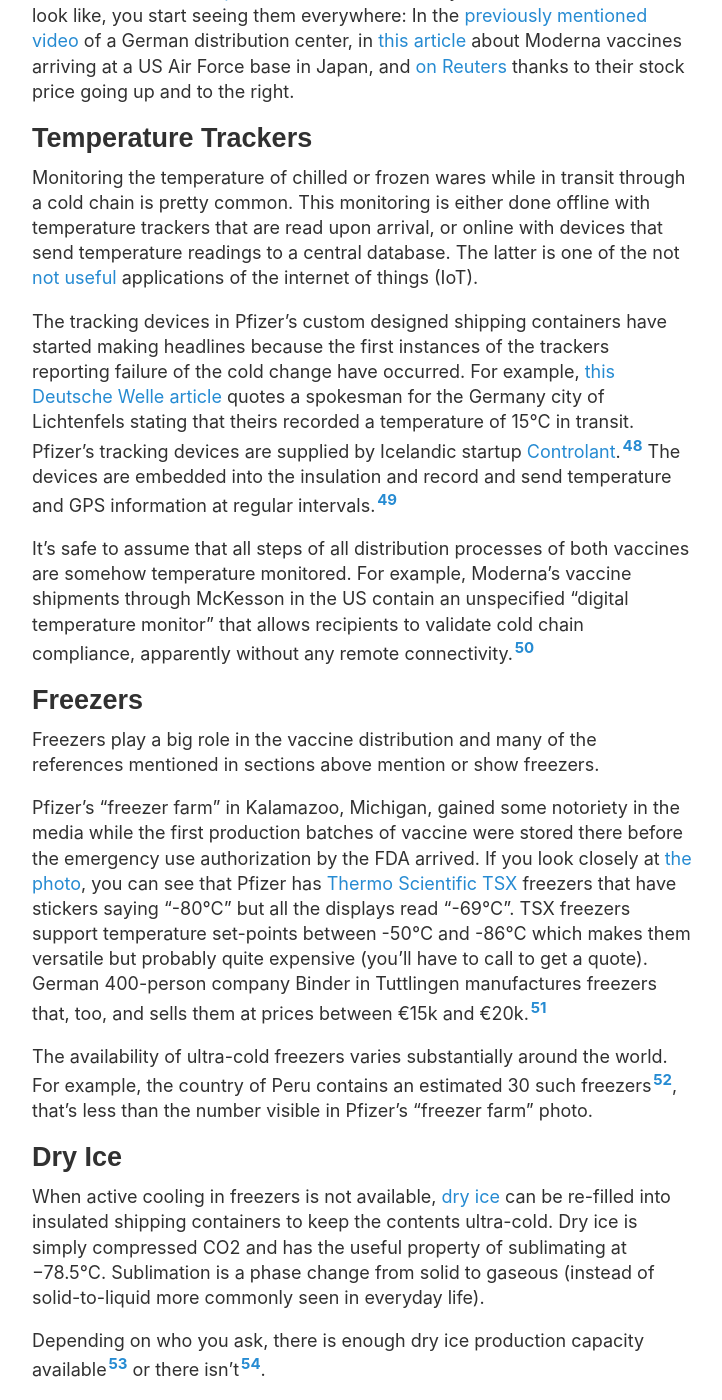
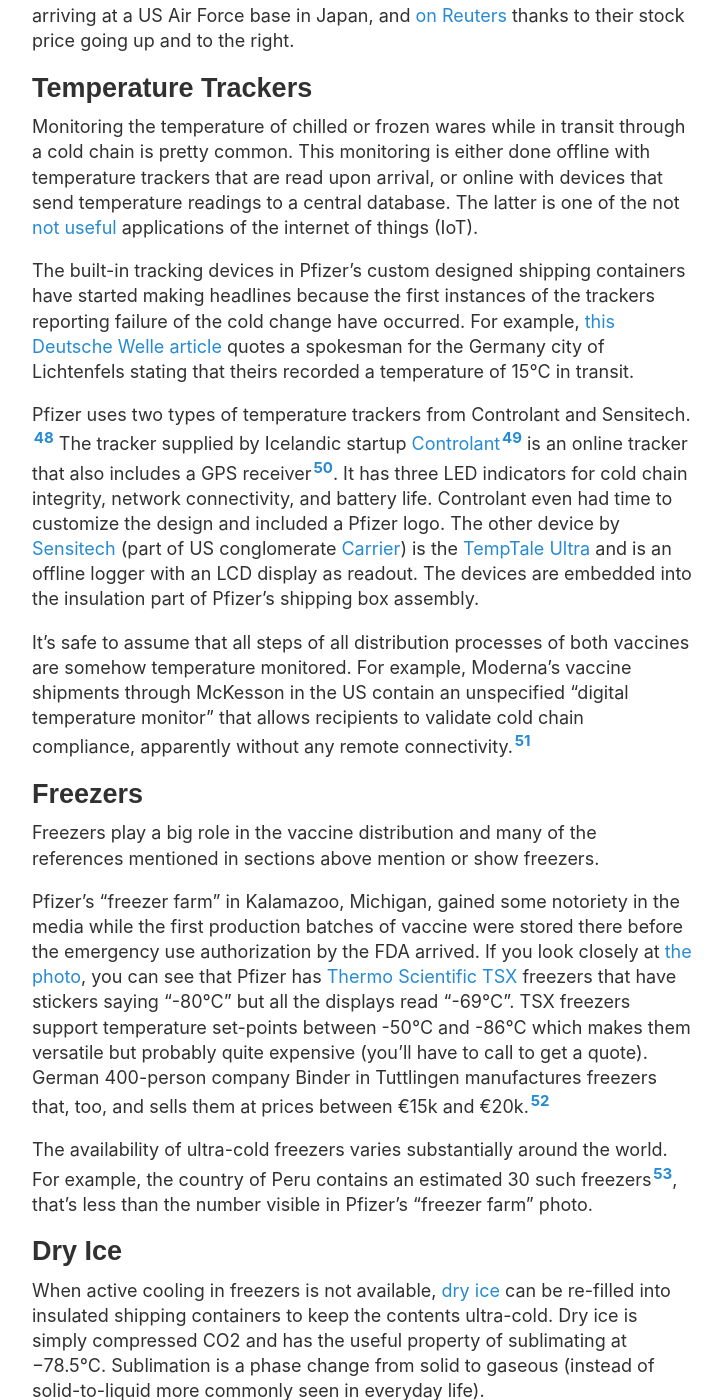
Before and after one commit to jonemo/blog.jonasneubert.com, a Jekyll site: the page built from _posts/2021-01-10-exploring-the-supply-chain-of-the-pfizer-biontech-and-moderna-covid-19-vaccines.md, in a window 1280 px wide and 1400 px high, scrolled down 16705 px. Shown: the whole window, without its empty margins (70-792 px from the left). Built offline with Jekyll 4.4.1, drawn with Linux system fonts in a browser that asks for light colours; some of the changed text lies outside the part shown.

Commit message:
[post] supply chain: Add info about Sensitech temperature tracker

```diff
--- a/_posts/2021-01-10-exploring-the-supply-chain-of-the-pfizer-biontech-and-moderna-covid-19-vaccines.md
+++ b/_posts/2021-01-10-exploring-the-supply-chain-of-the-pfizer-biontech-and-moderna-covid-19-vaccines.md
@@ -455,27 +455,29 @@
 
 Monitoring the temperature of chilled or frozen wares while in transit through a cold chain is pretty common. This monitoring is either done offline with temperature trackers that are read upon arrival, or online with devices that send temperature readings to a central database. The latter is one of the not [not useful](https://twitter.com/internetofshit) applications of the internet of things (IoT).
 
-The tracking devices in Pfizer’s custom designed shipping containers have started making headlines because the first instances of the trackers reporting failure of the cold change have occurred. For example, [this Deutsche Welle article](https://p.dw.com/p/3nGgF) quotes a spokesman for the Germany city of Lichtenfels stating that theirs recorded a temperature of 15°C in transit. Pfizer’s tracking devices are supplied by Icelandic startup [Controlant](https://controlant.com ).[^48] The devices are embedded into the insulation and record and send temperature and GPS information at regular intervals.[^49]
+The built-in tracking devices in Pfizer’s custom designed shipping containers have started making headlines because the first instances of the trackers reporting failure of the cold change have occurred. For example, [this Deutsche Welle article](https://p.dw.com/p/3nGgF) quotes a spokesman for the Germany city of Lichtenfels stating that theirs recorded a temperature of 15°C in transit.
 
-It’s safe to assume that all steps of all distribution processes of both vaccines are somehow temperature monitored. For example, Moderna’s vaccine shipments through McKesson in the US contain an unspecified “digital temperature monitor” that allows recipients to validate cold chain compliance, apparently without any remote connectivity.[^50]
+Pfizer uses two types of temperature trackers from Controlant and Sensitech.[^48] The tracker supplied by Icelandic startup [Controlant](https://controlant.com )[^49] is an online tracker that also includes a GPS receiver[^50]. It has three LED indicators for cold chain integrity, network connectivity, and battery life. Controlant even had time to customize the design and included a Pfizer logo. The other device by [Sensitech](www.sensitech.com) (part of US conglomerate [Carrier](https://www.corporate.carrier.com)) is the [TempTale Ultra](https://www.sensitech.com/en/media/TTUItra_LS_060820_Web_tcm35-80848.pdf) and is an offline logger with an LCD display as readout. The devices are embedded into the insulation part of Pfizer’s shipping box assembly.
+
+It’s safe to assume that all steps of all distribution processes of both vaccines are somehow temperature monitored. For example, Moderna’s vaccine shipments through McKesson in the US contain an unspecified “digital temperature monitor” that allows recipients to validate cold chain compliance, apparently without any remote connectivity.[^51]
 
 
 ## Freezers
 
 Freezers play a big role in the vaccine distribution and many of the references mentioned in sections above mention or show freezers.
 
-Pfizer’s “freezer farm” in Kalamazoo, Michigan, gained some notoriety in the media while the first production batches of vaccine were stored there before the emergency use authorization by the FDA arrived. If you look closely at [the photo](https://www.npr.org/sections/health-shots/2020/11/24/938591815/pfizers-coronavirus-vaccine-supply-contract-excludes-many-taxpayer-protections ), you can see that Pfizer has [Thermo Scientific TSX](https://www.thermofisher.com/us/en/home/life-science/lab-equipment/cold-storage/lab-freezers/ultra-low-temperature-freezers-minus-80/premium-tsx-ult-freezers.html) freezers that have stickers saying “-80°C” but all the displays read “-69°C”. TSX freezers support temperature set-points between -50°C and -86°C which makes them versatile but probably quite expensive (you’ll have to call to get a quote). German 400-person company Binder in Tuttlingen manufactures freezers that, too, and sells them at prices between €15k and €20k.[^51]
+Pfizer’s “freezer farm” in Kalamazoo, Michigan, gained some notoriety in the media while the first production batches of vaccine were stored there before the emergency use authorization by the FDA arrived. If you look closely at [the photo](https://www.npr.org/sections/health-shots/2020/11/24/938591815/pfizers-coronavirus-vaccine-supply-contract-excludes-many-taxpayer-protections ), you can see that Pfizer has [Thermo Scientific TSX](https://www.thermofisher.com/us/en/home/life-science/lab-equipment/cold-storage/lab-freezers/ultra-low-temperature-freezers-minus-80/premium-tsx-ult-freezers.html) freezers that have stickers saying “-80°C” but all the displays read “-69°C”. TSX freezers support temperature set-points between -50°C and -86°C which makes them versatile but probably quite expensive (you’ll have to call to get a quote). German 400-person company Binder in Tuttlingen manufactures freezers that, too, and sells them at prices between €15k and €20k.[^52]
 
-The availability of ultra-cold freezers varies substantially around the world. For example, the country of Peru contains an estimated 30 such freezers[^52], that’s less than the number visible in Pfizer’s “freezer farm” photo.
+The availability of ultra-cold freezers varies substantially around the world. For example, the country of Peru contains an estimated 30 such freezers[^53], that’s less than the number visible in Pfizer’s “freezer farm” photo.
 
 
 ## Dry Ice
 
 When active cooling in freezers is not available, [dry ice](https://en.wikipedia.org/wiki/Dry_ice) can be re-filled into insulated shipping containers to keep the contents ultra-cold. Dry ice is simply compressed CO2 and has the useful property of sublimating at −78.5°C. Sublimation is a phase change from solid to gaseous (instead of solid-to-liquid more commonly seen in everyday life).
 
-Depending on who you ask, there is enough dry ice production capacity available[^53] or there isn’t[^54].
+Depending on who you ask, there is enough dry ice production capacity available[^54] or there isn’t[^55].
 
-Regulatory limits exist for the amount of dry ice permitted on planes. The US FAA has granted United Airlines, Pfizer’s preferred vaccine air carrier, permission to exceed the former limit five-fold[^55] but also shared some advice to airlines such as how to avoid suffocation from the released CO2 and how to account for sublimation-induced weight loss when calculating the planes center of mass[^56].
+Regulatory limits exist for the amount of dry ice permitted on planes. The US FAA has granted United Airlines, Pfizer’s preferred vaccine air carrier, permission to exceed the former limit five-fold[^56] but also shared some advice to airlines such as how to avoid suffocation from the released CO2 and how to account for sublimation-induced weight loss when calculating the planes center of mass[^57].
 
 Phase change materials are an alternative. You’ve already read about them above in the context of va-Q-tec containers and might have seen some in your home if you receive food or grocery deliveries from companies like BlueApron or HelloFresh. Phase change materials are reusable which is great when you have access to a freezer to “recharge” them.
 
```
Also changed, not shown: other parts of _posts/2021-01-10-exploring-the-supply-chain-of-the-pfizer-biontech-and-moderna-covid-19-vaccines.md (+29 -26 lines).
